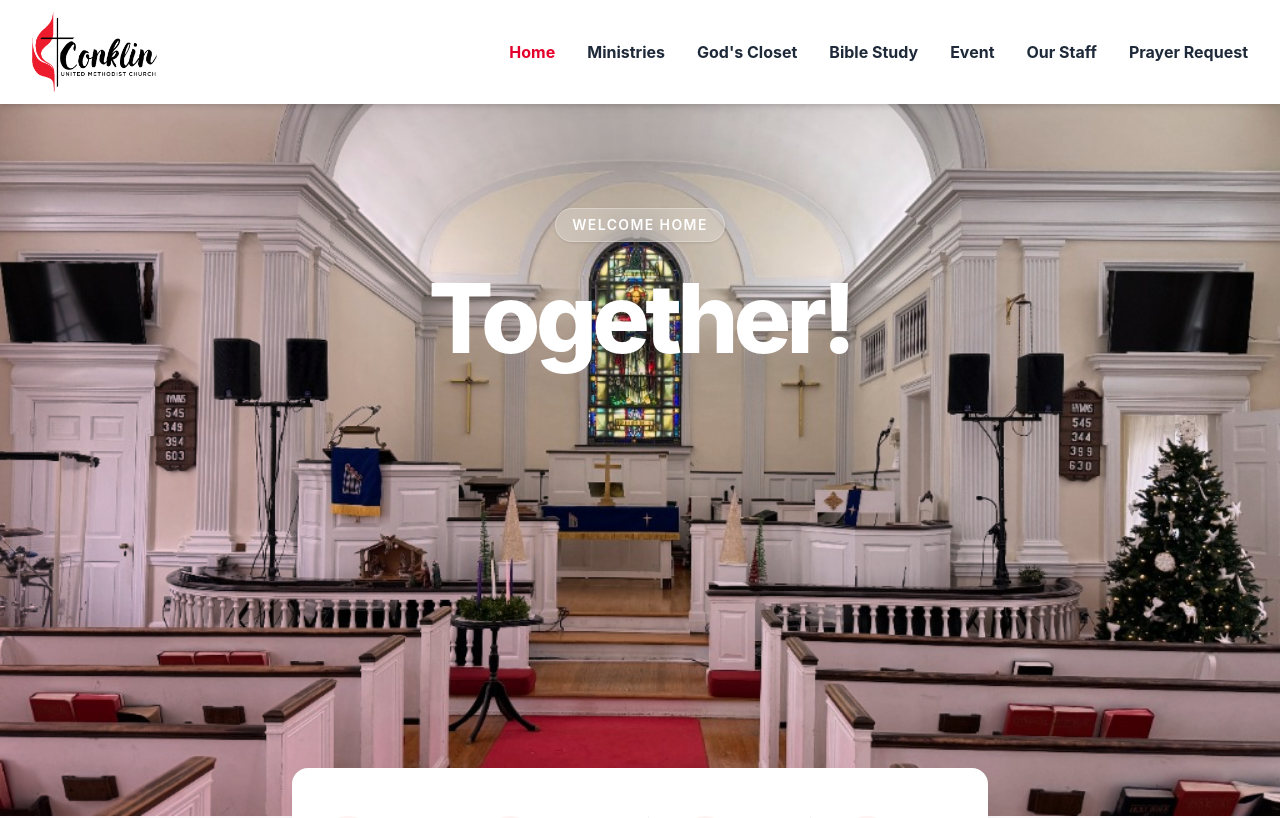
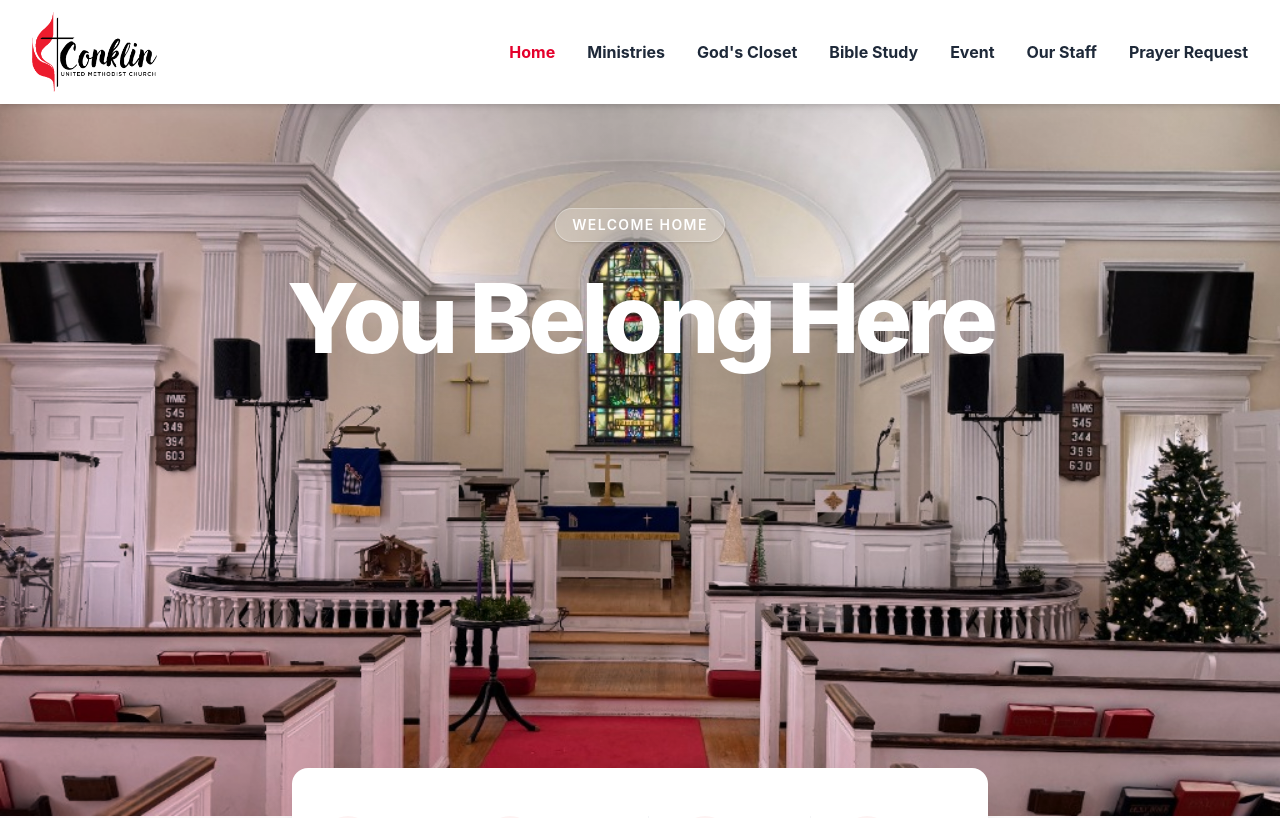
Before and after one commit to JunQ-tech/Conklin-website, a React (Vite) app: page / in a window 1280 px wide. Shown: the top 818 px of the page. Built offline with nearby package versions, Linux system fonts and the light colour scheme.

Commit message:
Update hero heading to 'You Belong Here' for better impact

```diff
--- a/src/pages/Home.jsx
+++ b/src/pages/Home.jsx
@@ -26,7 +26,7 @@ const Home = () => {
             Welcome Home
           </span>
           <h1 className="text-5xl sm:text-6xl md:text-8xl font-extrabold text-white mb-4 sm:mb-6 leading-[1.1] tracking-tighter drop-shadow-2xl animate-slide-up-fade" style={{ animationDelay: '0.4s' }}>
-            Together!
+            You Belong Here
           </h1>
           <p className="text-lg sm:text-xl md:text-2xl text-gray-100 max-w-3xl mx-auto font-light drop-shadow-md leading-relaxed hidden sm:block animate-slide-up-fade" style={{ animationDelay: '0.6s' }}>
             A community of faith, hope, and love in South River. Join us this Sunday morning at 9:00 AM as we worship together.
```
